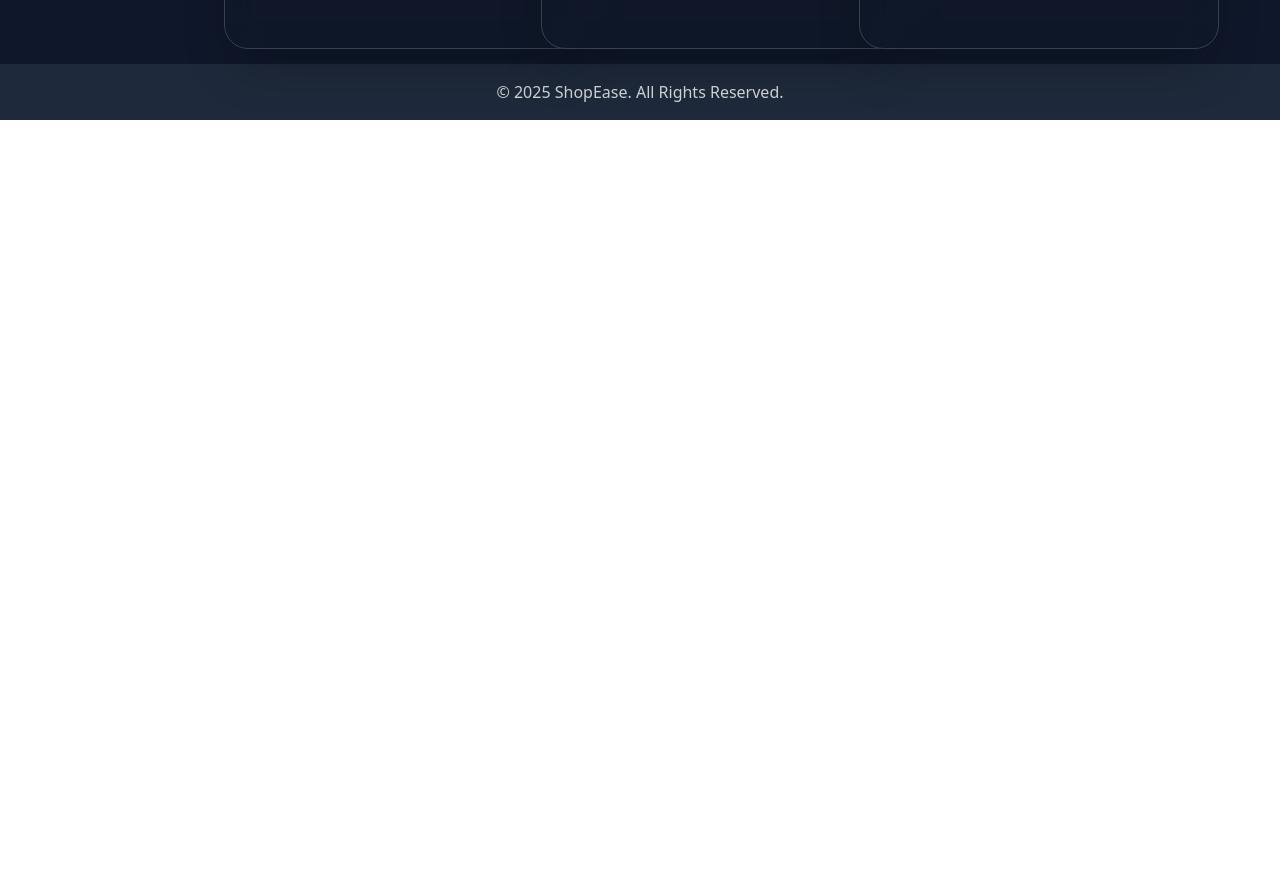
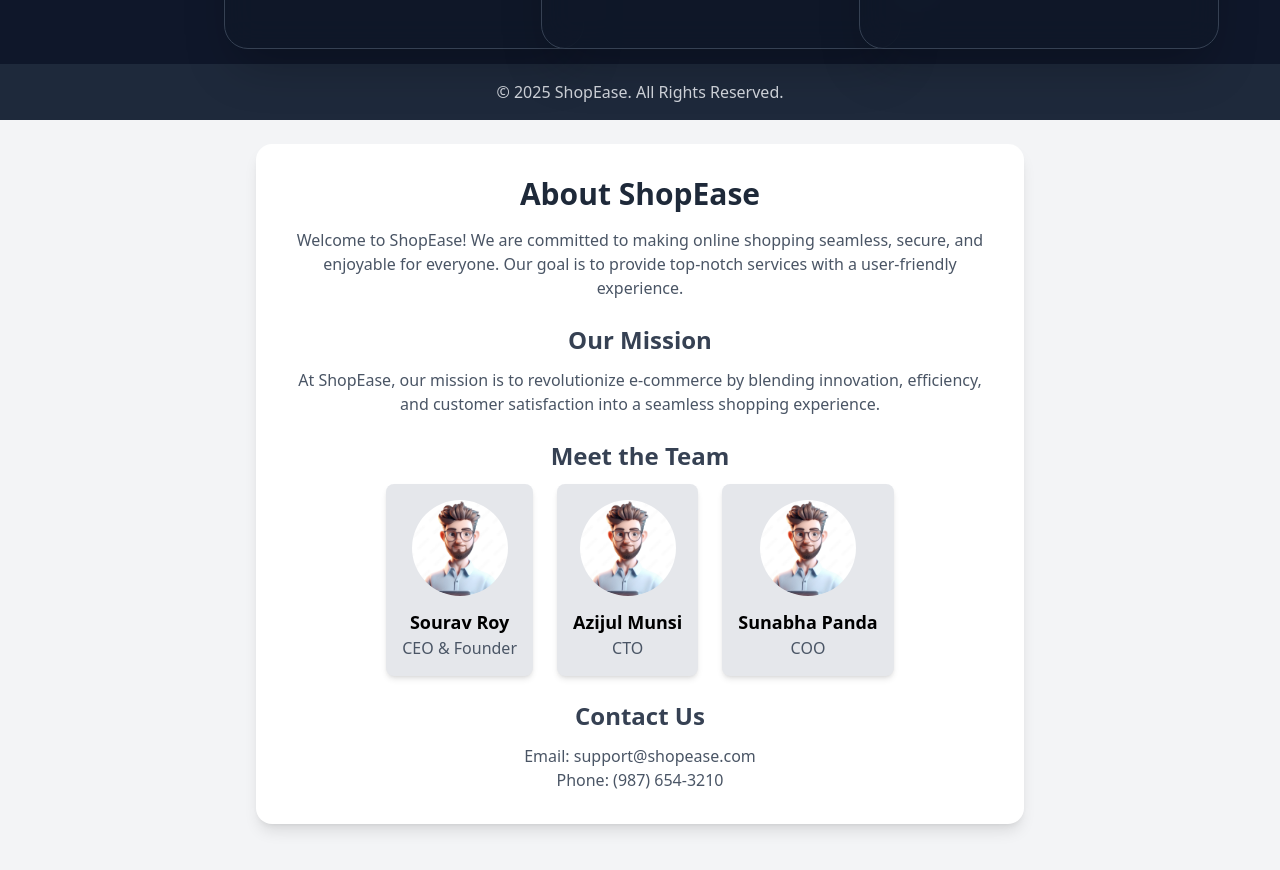
Before and after one commit to sourav-roy6242/ShopEase, a React (Vite) app in the folder frontend/: page / in a window 1280 px wide. Shown: the part 680-1550 px from the top of the page. Before the commit the page ends 800 px from the top, so only its background shows below. Built offline with nearby package versions, Linux system fonts and the light colour scheme.

Commit message:
first commit

```diff
--- a/frontend/src/App.jsx
+++ b/frontend/src/App.jsx
@@ -1,6 +1,7 @@
 import { useState } from 'react'
 import Register from './pages/registerPage'
 import HomePage from './pages/Homepage'
+import AboutUs from './pages/AboutUs'
 import './App.css'
 
 function App() {
@@ -9,6 +10,9 @@ function App() {
   return (
     <div>
       <HomePage />
+      <AboutUs />
+
+
        {/* <Register /> */}
     </div>
   )
--- /dev/null
+++ b/frontend/src/pages/AboutUs.jsx
@@ -0,0 +1,75 @@
+import React from "react";
+import { motion } from "framer-motion";
+import photo from '../assets/members.jpg'
+
+const teamMembers = [
+  { name: "Sourav Roy", role: "CEO & Founder", image: "Sourav.jpg" },
+  { name: "Azijul Munsi", role: "CTO", image: "bob.jpg" },
+  { name: "Sunabha Panda", role: "COO", image: "charlie.jpg" }
+];
+
+const AboutUs = () => {
+  return (
+    <motion.div
+      className="min-h-screen bg-gray-100 flex flex-col items-center p-6"
+      initial={{ opacity: 0 }}
+      animate={{ opacity: 1 }}
+      transition={{ duration: 0.8 }}
+    >
+      <motion.div
+        className="max-w-3xl bg-white shadow-lg rounded-2xl p-8 text-center"
+        initial={{ y: -20, opacity: 0 }}
+        animate={{ y: 0, opacity: 1 }}
+        transition={{ duration: 0.6 }}
+      >
+        <motion.h1
+          className="text-3xl font-bold text-gray-800 mb-4"
+          initial={{ opacity: 0, y: -10 }}
+          animate={{ opacity: 1, y: 0 }}
+          transition={{ delay: 0.3 }}
+        >
+          About ShopEase
+        </motion.h1>
+        <p className="text-gray-600 mb-6">
+          Welcome to ShopEase! We are committed to making online shopping
+          seamless, secure, and enjoyable for everyone. Our goal is to provide
+          top-notch services with a user-friendly experience.
+        </p>
+
+        <h2 className="text-2xl font-semibold text-gray-700 mb-3">Our Mission</h2>
+        <p className="text-gray-600 mb-6">
+          At ShopEase, our mission is to revolutionize e-commerce by blending
+          innovation, efficiency, and customer satisfaction into a seamless
+          shopping experience.
+        </p>
+
+        <h2 className="text-2xl font-semibold text-gray-700 mb-3">Meet the Team</h2>
+        <div className="flex flex-wrap justify-center gap-6">
+          {teamMembers.map((member, index) => (
+            <motion.div
+              key={index}
+              className="bg-gray-200 p-4 rounded-lg shadow-md flex flex-col items-center"
+              whileHover={{ scale: 1.1 }}
+            >
+              <motion.img
+                src={photo}
+                alt={member.name}
+                className="w-24 h-24 rounded-full mb-3"
+                whileHover={{ rotate: [0, 10, -10, 0] }}
+                transition={{ duration: 0.5, repeat: Infinity, repeatType: "mirror" }}
+              />
+              <h3 className="text-lg font-semibold">{member.name}</h3>
+              <p className="text-gray-600">{member.role}</p>
+            </motion.div>
+          ))}
+        </div>
+
+        <h2 className="text-2xl font-semibold text-gray-700 mt-6 mb-3">Contact Us</h2>
+        <p className="text-gray-600">Email: support@shopease.com</p>
+        <p className="text-gray-600">Phone: (987) 654-3210</p>
+      </motion.div>
+    </motion.div>
+  );
+};
+
+export default AboutUs;
```
Also changed, not shown: frontend/src/assets/members.jpg (added).
